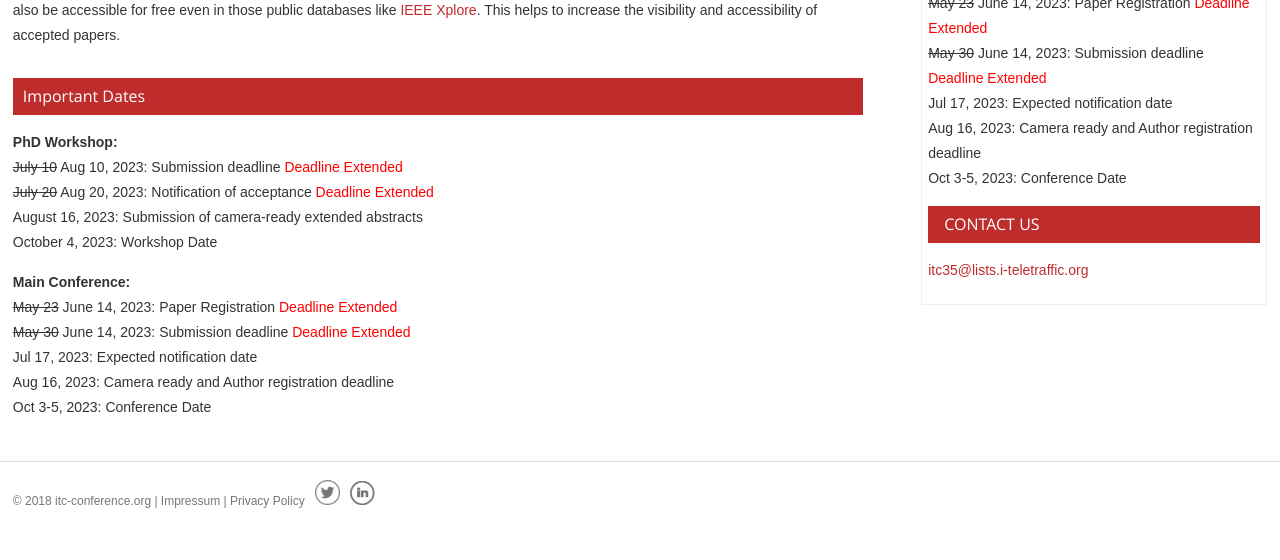
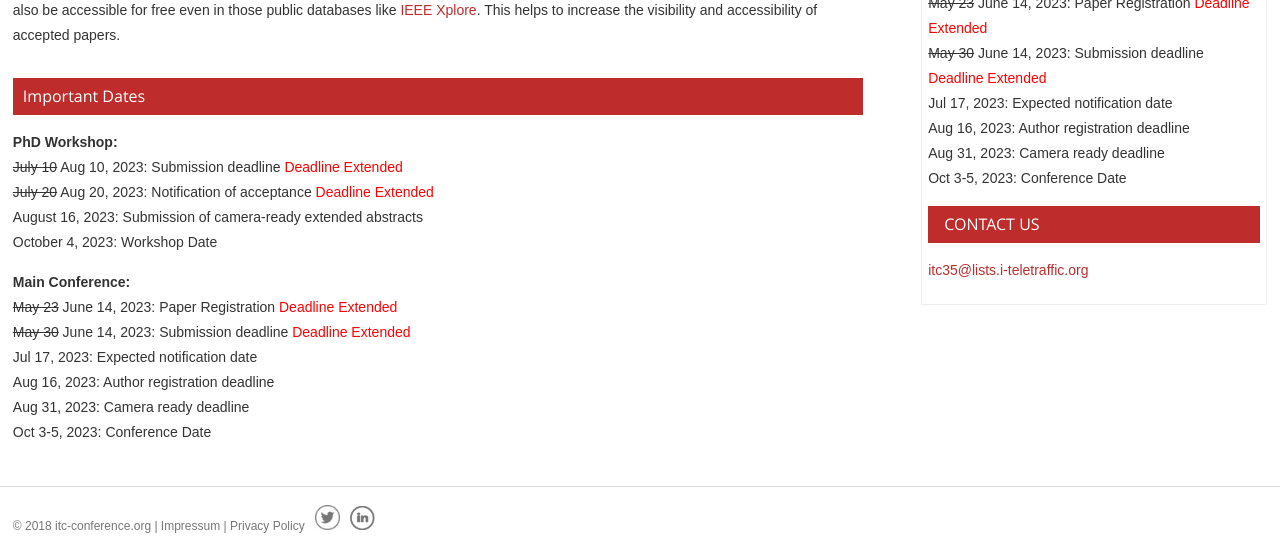
Before and after one commit to ohohlfeld/itc35, a Jekyll site: the page built from index.md, in a window 1280 px wide. Shown: the part 894-1454 px from the top of the page. Built offline with Jekyll 4.4.1, drawn with Linux system fonts in a browser that asks for light colours; before the commit the page ends 1429 px from its top, so only the background shows below that.

Commit message:
Update important_dates.md

```diff
--- a/_includes/important_dates.md
+++ b/_includes/important_dates.md
@@ -21,5 +21,6 @@ October 4, 2023: Workshop Date
 ~~May 23~~ June 14, 2023:  Paper Registration <red>Deadline Extended</red><br/>
 ~~May 30~~ June 14, 2023:  Submission deadline <red>Deadline Extended</red><br/>
 Jul 17, 2023:  Expected notification date<br/>
-Aug 16, 2023:  Camera ready and Author registration deadline<br/>
+Aug 16, 2023: Author registration deadline<br/>
+Aug 31, 2023: Camera ready deadline<br/>
 Oct 3-5, 2023: Conference Date
```
